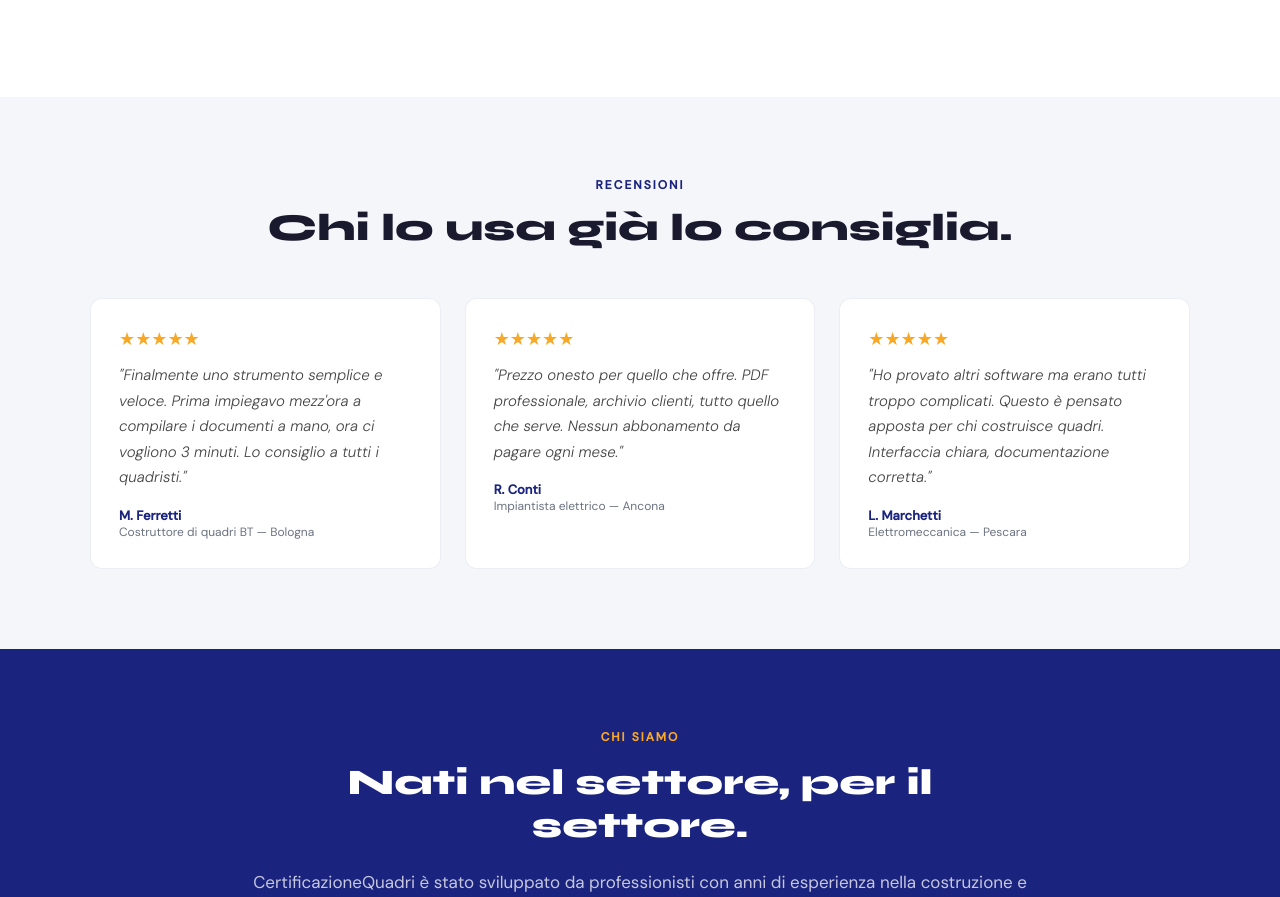
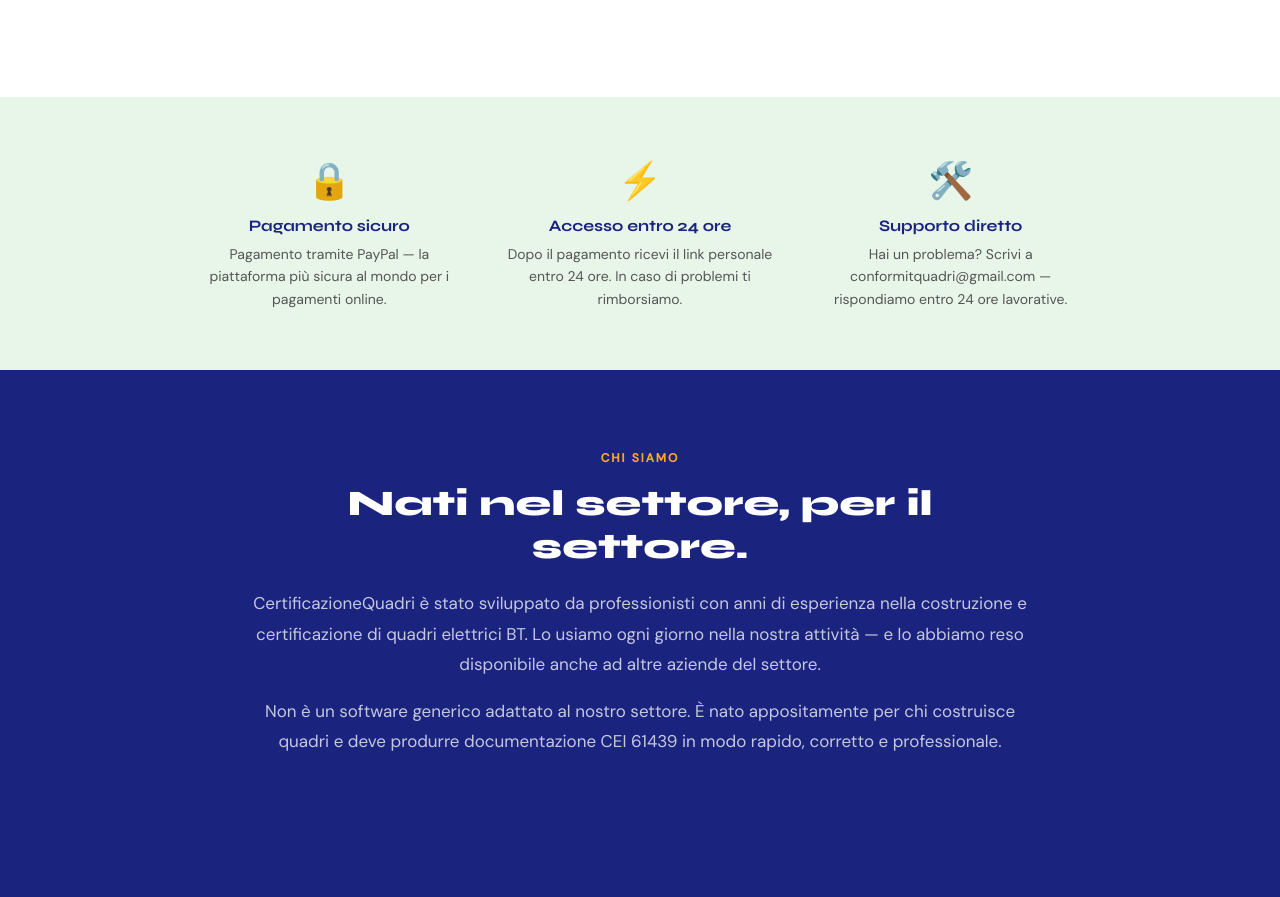
Before and after one commit to elettromeccanicamarino/certificazione-quadri-landing, a website: page public/index.html in a window 1280 px wide. Shown: the part 3359-4256 px from the top of the page. Drawn offline with Linux system fonts and the light colour scheme.

Commit message:
Update index.html

```diff
--- a/public/index.html
+++ b/public/index.html
@@ -416,32 +416,23 @@ footer a:hover{color:var(--giallo);}
   </div>
 </section>
 
-<!-- RECENSIONI -->
-<section style="padding:80px 48px;background:#f5f6fa;">
-  <div style="max-width:1100px;margin:0 auto;">
-    <div style="text-align:center;margin-bottom:48px;">
-      <div style="font-size:12px;font-weight:600;letter-spacing:2px;color:#1a237e;text-transform:uppercase;margin-bottom:12px;">Recensioni</div>
-      <h2 style="font-family:'Syne',sans-serif;font-weight:800;font-size:clamp(26px,3vw,38px);line-height:1.2;">Chi lo usa già lo consiglia.</h2>
+<!-- GARANZIA -->
+<section style="padding:60px 48px;background:#e8f5e9;">
+  <div style="max-width:900px;margin:0 auto;display:grid;grid-template-columns:repeat(auto-fit,minmax(240px,1fr));gap:32px;text-align:center;">
+    <div>
+      <div style="font-size:36px;margin-bottom:12px;">🔒</div>
+      <div style="font-family:'Syne',sans-serif;font-weight:700;font-size:16px;margin-bottom:8px;color:#1a237e;">Pagamento sicuro</div>
+      <div style="font-size:14px;color:#555;line-height:1.6;">Pagamento tramite PayPal — la piattaforma più sicura al mondo per i pagamenti online.</div>
     </div>
-    <div style="display:grid;grid-template-columns:repeat(auto-fit,minmax(280px,1fr));gap:24px;">
-      <div style="background:#fff;border-radius:12px;padding:28px;border:1px solid rgba(26,35,126,0.08);">
-        <div style="color:#f9a825;font-size:18px;margin-bottom:12px;">★★★★★</div>
-        <p style="font-size:15px;color:#444;line-height:1.7;margin-bottom:16px;font-style:italic;">"Finalmente uno strumento semplice e veloce. Prima impiegavo mezz'ora a compilare i documenti a mano, ora ci vogliono 3 minuti. Lo consiglio a tutti i quadristi."</p>
-        <div style="font-size:13px;font-weight:600;color:#1a237e;">M. Ferretti</div>
-        <div style="font-size:12px;color:#6b7280;">Costruttore di quadri BT — Bologna</div>
-      </div>
-      <div style="background:#fff;border-radius:12px;padding:28px;border:1px solid rgba(26,35,126,0.08);">
-        <div style="color:#f9a825;font-size:18px;margin-bottom:12px;">★★★★★</div>
-        <p style="font-size:15px;color:#444;line-height:1.7;margin-bottom:16px;font-style:italic;">"Prezzo onesto per quello che offre. PDF professionale, archivio clienti, tutto quello che serve. Nessun abbonamento da pagare ogni mese."</p>
-        <div style="font-size:13px;font-weight:600;color:#1a237e;">R. Conti</div>
-        <div style="font-size:12px;color:#6b7280;">Impiantista elettrico — Ancona</div>
-      </div>
-      <div style="background:#fff;border-radius:12px;padding:28px;border:1px solid rgba(26,35,126,0.08);">
-        <div style="color:#f9a825;font-size:18px;margin-bottom:12px;">★★★★★</div>
-        <p style="font-size:15px;color:#444;line-height:1.7;margin-bottom:16px;font-style:italic;">"Ho provato altri software ma erano tutti troppo complicati. Questo è pensato apposta per chi costruisce quadri. Interfaccia chiara, documentazione corretta."</p>
-        <div style="font-size:13px;font-weight:600;color:#1a237e;">L. Marchetti</div>
-        <div style="font-size:12px;color:#6b7280;">Elettromeccanica — Pescara</div>
-      </div>
+    <div>
+      <div style="font-size:36px;margin-bottom:12px;">⚡</div>
+      <div style="font-family:'Syne',sans-serif;font-weight:700;font-size:16px;margin-bottom:8px;color:#1a237e;">Accesso entro 24 ore</div>
+      <div style="font-size:14px;color:#555;line-height:1.6;">Dopo il pagamento ricevi il link personale entro 24 ore. In caso di problemi ti rimborsiamo.</div>
+    </div>
+    <div>
+      <div style="font-size:36px;margin-bottom:12px;">🛠️</div>
+      <div style="font-family:'Syne',sans-serif;font-weight:700;font-size:16px;margin-bottom:8px;color:#1a237e;">Supporto diretto</div>
+      <div style="font-size:14px;color:#555;line-height:1.6;">Hai un problema? Scrivi a conformitquadri@gmail.com — rispondiamo entro 24 ore lavorative.</div>
     </div>
   </div>
 </section>
```
